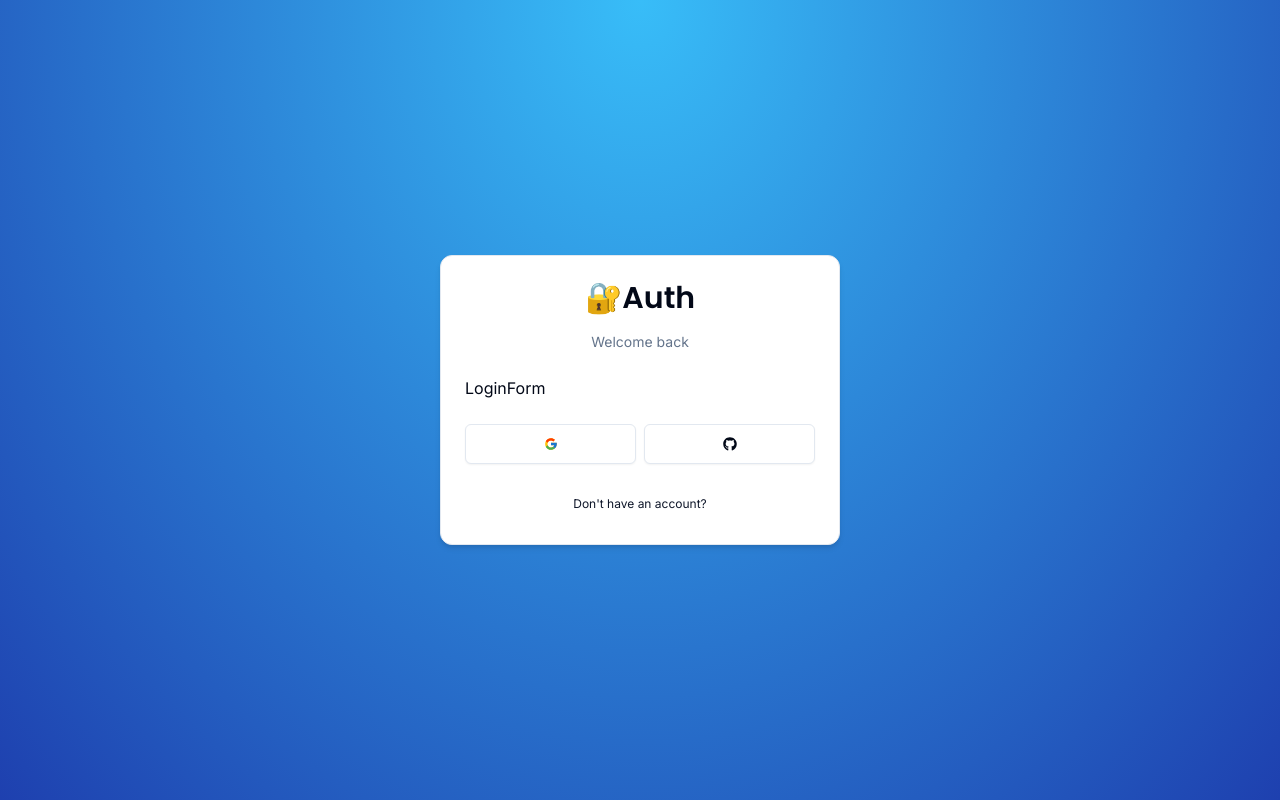
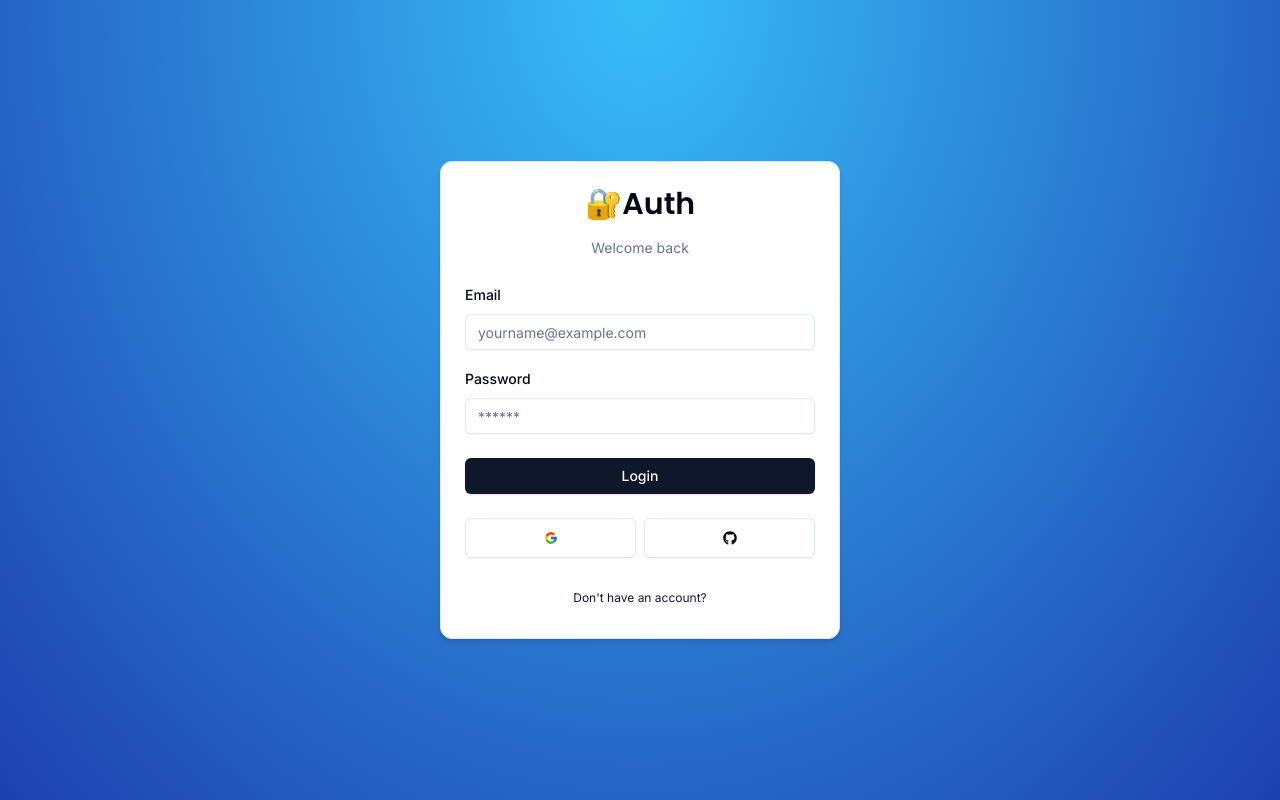
Before and after one commit to naviava/auth-toolkit, a Next.js app: page /auth/login in a window 1280 px wide. Built offline with nearby package versions, Linux system fonts and the light colour scheme.

Commit message:
Completed Login Form.

```diff
--- a/components/auth/login-form.tsx
+++ b/components/auth/login-form.tsx
@@ -1,6 +1,40 @@
+"use client";
+
+import { useCallback } from "react";
+
+import { z } from "zod";
+import { useForm } from "react-hook-form";
+import { zodResolver } from "@hookform/resolvers/zod";
+
+import {
+  Form,
+  FormControl,
+  FormField,
+  FormItem,
+  FormLabel,
+  FormMessage,
+} from "~/components/ui/form";
+import { Input } from "../ui/input";
+import { Button } from "~/components/ui/button";
+import { FormError } from "~/components/form-error";
+import { FormSuccess } from "~/components/form-success";
 import { CardWrapper } from "~/components/auth/card-wrapper";
 
+import { loginSchema } from "~/schemas";
+
 export function LoginForm() {
+  const form = useForm<z.infer<typeof loginSchema>>({
+    resolver: zodResolver(loginSchema),
+    defaultValues: {
+      email: "",
+      password: "",
+    },
+  });
+
+  const onSubmit = useCallback((values: z.infer<typeof loginSchema>) => {
+    console.log(values);
+  }, []);
+
   return (
     <CardWrapper
       headerLabel="Welcome back"
@@ -8,7 +42,47 @@
       backButtonHref="/auth/register"
       showSocial
     >
-      LoginForm
+      <Form {...form}>
+        <form onSubmit={form.handleSubmit(onSubmit)} className="space-y-6">
+          <div className="space-y-4">
+            <FormField
+              control={form.control}
+              name="email"
+              render={({ field }) => (
+                <FormItem>
+                  <FormLabel>Email</FormLabel>
+                  <FormControl>
+                    <Input
+                      {...field}
+                      type="email"
+                      placeholder="yourname@example.com"
+                    />
+                  </FormControl>
+                  <FormMessage />
+                </FormItem>
+              )}
+            />
+            <FormField
+              control={form.control}
+              name="password"
+              render={({ field }) => (
+                <FormItem>
+                  <FormLabel>Password</FormLabel>
+                  <FormControl>
+                    <Input {...field} type="password" placeholder="******" />
+                  </FormControl>
+                  <FormMessage />
+                </FormItem>
+              )}
+            />
+          </div>
+          <FormError />
+          <FormSuccess />
+          <Button type="submit" className="w-full">
+            Login
+          </Button>
+        </form>
+      </Form>
     </CardWrapper>
   );
 }
--- /dev/null
+++ b/components/form-error.tsx
@@ -0,0 +1,17 @@
+import { memo } from "react";
+import { ExclamationTriangleIcon } from "@radix-ui/react-icons";
+
+interface IProps {
+  message?: string;
+}
+
+export const FormError = memo(_FormError);
+function _FormError({ message }: IProps) {
+  if (!message) return null;
+  return (
+    <div className="flex items-center gap-x-2 rounded-md bg-destructive/15 p-3 text-sm text-destructive">
+      <ExclamationTriangleIcon className="h-4 w-4" />
+      <p>{message}</p>
+    </div>
+  );
+}
--- /dev/null
+++ b/components/form-success.tsx
@@ -0,0 +1,17 @@
+import { memo } from "react";
+import { CheckCircledIcon } from "@radix-ui/react-icons";
+
+interface IProps {
+  message?: string;
+}
+
+export const FormSuccess = memo(_FormSuccess);
+function _FormSuccess({ message }: IProps) {
+  if (!message) return null;
+  return (
+    <div className="flex items-center gap-x-2 rounded-md bg-emerald-500/15 p-3 text-sm text-emerald-500">
+      <CheckCircledIcon className="h-4 w-4" />
+      <p>{message}</p>
+    </div>
+  );
+}
--- /dev/null
+++ b/components/ui/input.tsx
@@ -0,0 +1,25 @@
+import * as React from "react"
+
+import { cn } from "~/lib/utils"
+
+export interface InputProps
+  extends React.InputHTMLAttributes<HTMLInputElement> {}
+
+const Input = React.forwardRef<HTMLInputElement, InputProps>(
+  ({ className, type, ...props }, ref) => {
+    return (
+      <input
+        type={type}
+        className={cn(
+          "flex h-9 w-full rounded-md border border-input bg-transparent px-3 py-1 text-sm shadow-sm transition-colors file:border-0 file:bg-transparent file:text-sm file:font-medium placeholder:text-muted-foreground focus-visible:outline-none focus-visible:ring-1 focus-visible:ring-ring disabled:cursor-not-allowed disabled:opacity-50",
+          className
+        )}
+        ref={ref}
+        {...props}
+      />
+    )
+  }
+)
+Input.displayName = "Input"
+
+export { Input }
--- /dev/null
+++ b/schemas/index.ts
@@ -0,0 +1,6 @@
+import { z } from "zod";
+
+export const loginSchema = z.object({
+  email: z.string().email({ message: "Email is required" }),
+  password: z.string().min(1, { message: "Password is required" }),
+});
```
